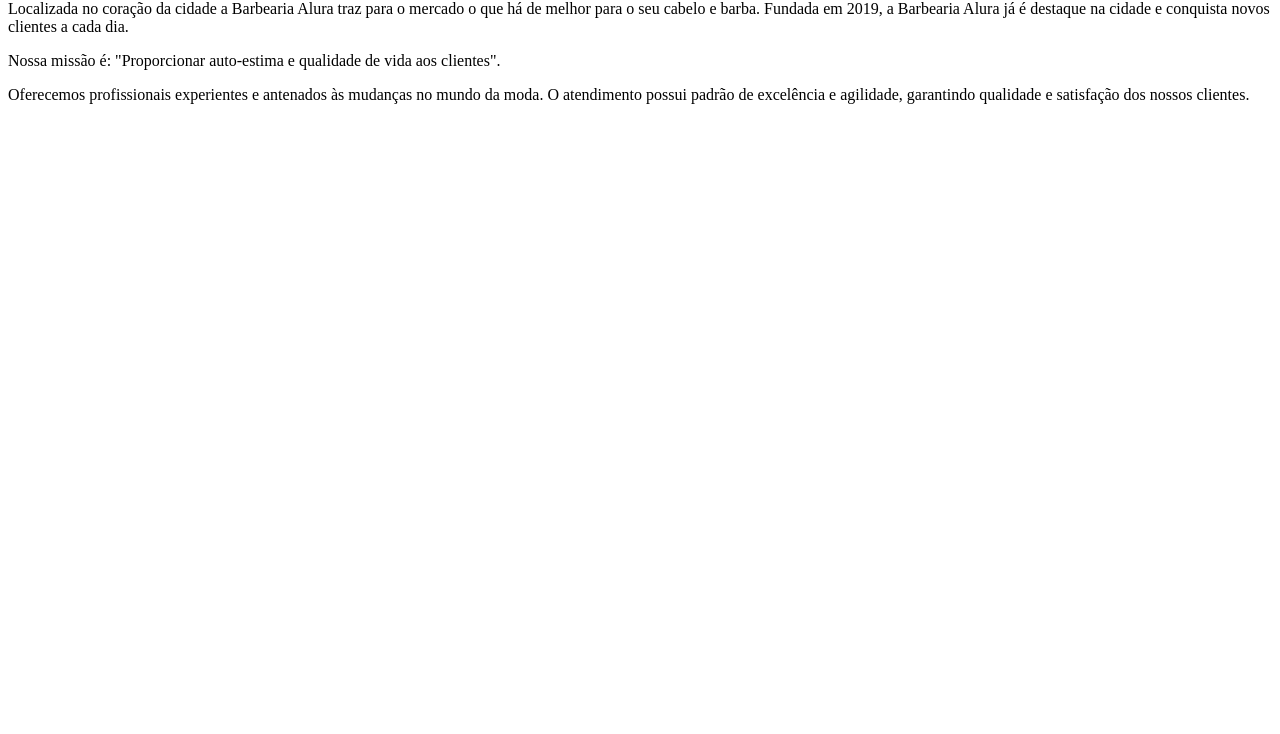
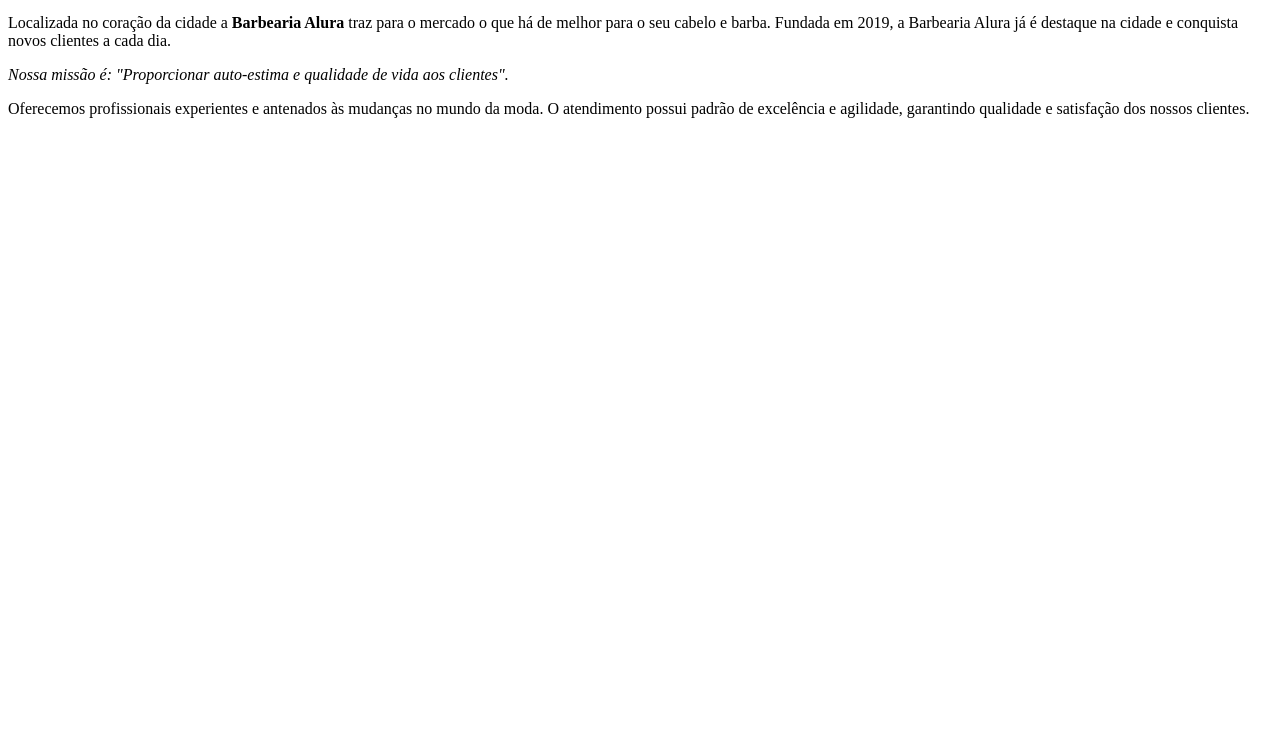
Before and after one commit to viniciusgarci/HTML-Alunos-PPB-2022, a plain HTML site: page index.html in a window 1280 px wide. Shown: the part 66-800 px from the top of the page. Drawn offline with Linux system fonts and the light colour scheme.

Commit message:
completo ate aula 11

```diff
--- a/index.html
+++ b/index.html
@@ -1,7 +1,17 @@
-<h1>Sobre a Barbearia Alura</h1>
+<!DOCTYPE html>
+<html lang="pt-br">
+ <head>
+	<meta charset="UTF-8">
+	<title>barbearia alura</title>
+ </head>
+ <body>
+	<h1>Sobre a Barbearia Alura</h1>
 
-<p>Localizada no coração da cidade a Barbearia Alura traz para o mercado o que há de melhor para o seu cabelo e barba. Fundada em 2019, a Barbearia Alura já é destaque na cidade e conquista novos clientes a cada dia.</p>
 
-<p>Nossa missão é: "Proporcionar auto-estima e qualidade de vida aos clientes".</p>
+	<p>Localizada no coração da cidade a <strong> Barbearia Alura </strong> traz para o mercado o que há de melhor para o seu cabelo e barba. Fundada em 2019, a Barbearia Alura já é destaque na cidade e conquista novos clientes a cada dia.</p>
 
-<p>Oferecemos profissionais experientes e antenados às mudanças no mundo da moda. O atendimento possui padrão de excelência e agilidade, garantindo qualidade e satisfação dos nossos clientes.</p>
+	<p><em>Nossa missão é: "Proporcionar auto-estima e qualidade de vida aos clientes".</em></p>
+
+	<p>Oferecemos profissionais experientes e antenados às mudanças no mundo da moda. O atendimento possui padrão de excelência e agilidade, garantindo qualidade e satisfação dos nossos clientes.</p>
+  </body>
+</html>
```
